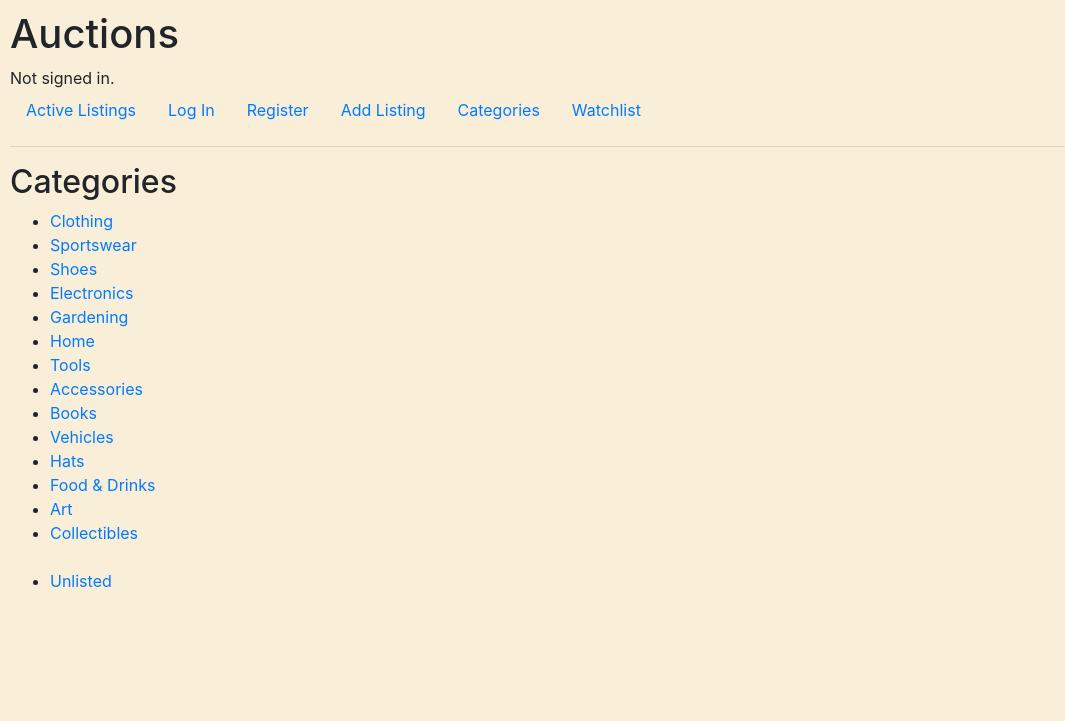
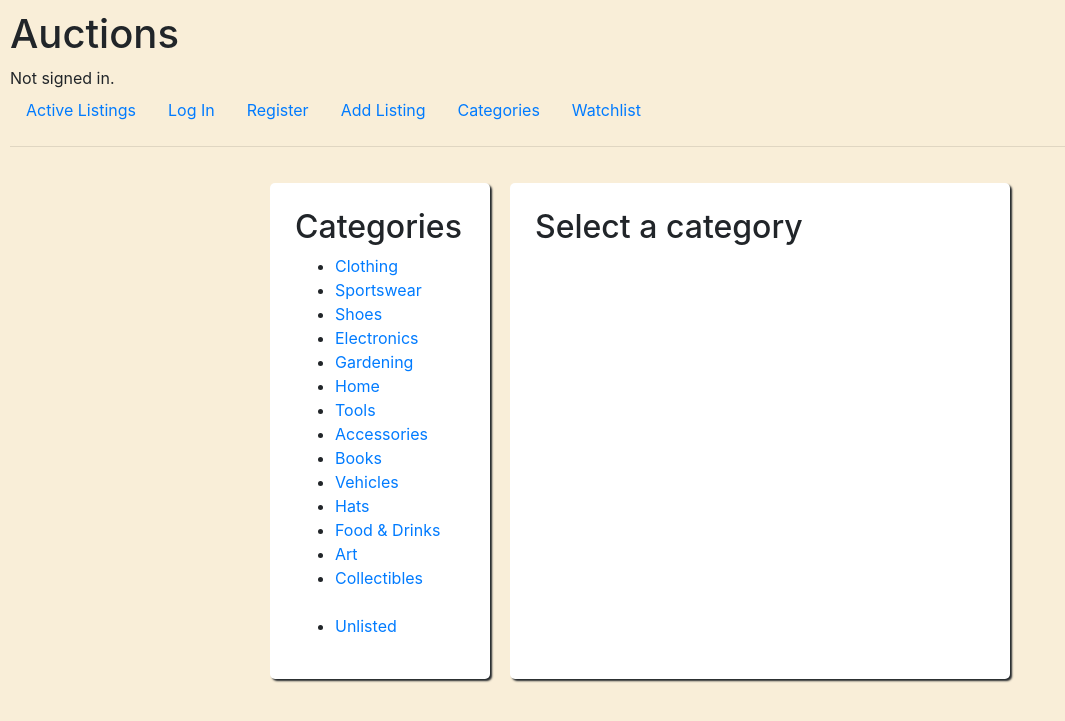
Before and after one commit to Raselli/commerce, a Django app: page /categories in a window 1280 px wide. Shown: the top 721 px of the page, without its empty margins (0-1065 px from the left). Run offline with Django 3.2, Linux system fonts and the light colour scheme; data comes from the database, SQL or seed files in the repository; both versions use the stored data as it was after the commit; parts of the project's set-up code (start-up, migrations or seed data) failed here and were passed over; some libraries are stand-ins or nearby versions.

Commit message:
4/29/22, watchlist.html, categories.html from 4/28/22

```diff
--- a/auctions/static/auctions/styles.css
+++ b/auctions/static/auctions/styles.css
@@ -36,6 +36,8 @@ body {
     object-fit: cover;
 }
 
+
+/* listing.html */
 .price {
     font-size: xx-large;
 }
@@ -109,6 +111,41 @@ body {
     height: 80px;
 }
 
+/* category.html */
+.category_frame {
+    display: grid;
+    padding: 20px;
+    grid-column-gap: 20px;
+    grid-row-gap: 20px;
+    grid-template-columns: auto 220px 500px auto;
+}
+
+.category_box {
+    padding: 25px;
+    background-color: white;
+    box-shadow: 2px 2px 2px;
+    border-radius: 5px;
+    height: 100%;
+}
+
+/* watchlist */
+.wl_frame {
+    display: grid;
+    padding: 20px;
+    grid-column-gap: 20px;
+    grid-row-gap: 20px;
+    grid-template-columns: auto auto auto;
+    font-size: x-large;
+}
+
+.wl_frame li {
+    background-color: aliceblue;
+    padding: 5px;
+    margin-bottom: 10px;
+    border-radius: 5px;
+    box-shadow: 2px 2px 2px;
+}
+
 textarea {
     width: 100%;
 }
--- a/auctions/templates/auctions/categories.html
+++ b/auctions/templates/auctions/categories.html
@@ -1,6 +1,12 @@
 {% extends "auctions/layout.html" %}
 
 {% block body %}
+
+    <div class="category_frame">
+        <div>
+        </div>
+        <div>
+            <div class="category_box">
                 <h2>Categories</h2>
                 <ul>
 
@@ -15,7 +21,10 @@
                         <a href="../categories/unlisted">Unlisted</a>
                     </li>
                 </ul>
-
+            </div>
+        </div>
+        <div>
+            <div class="category_box">
                 {% if active_cat %}
                     <h2>{{ active_cat|title }}</h2>
                     <ul>
@@ -29,6 +38,13 @@
                             <li>There are currently no listings under this category.</li>
                         {% endif %}
                     </ul>
+                {% else %}
+                    <h2>Select a category</h2>
                 {% endif %}
+            </div>
+        <div>
+        </div>
+    </div>
+
 
 {% endblock %}
```
Also changed, not shown: auctions/templates/auctions/watchlist.html (+18 -12 lines), db.sqlite3. Lines whose indentation alone changed are shown as unchanged.
